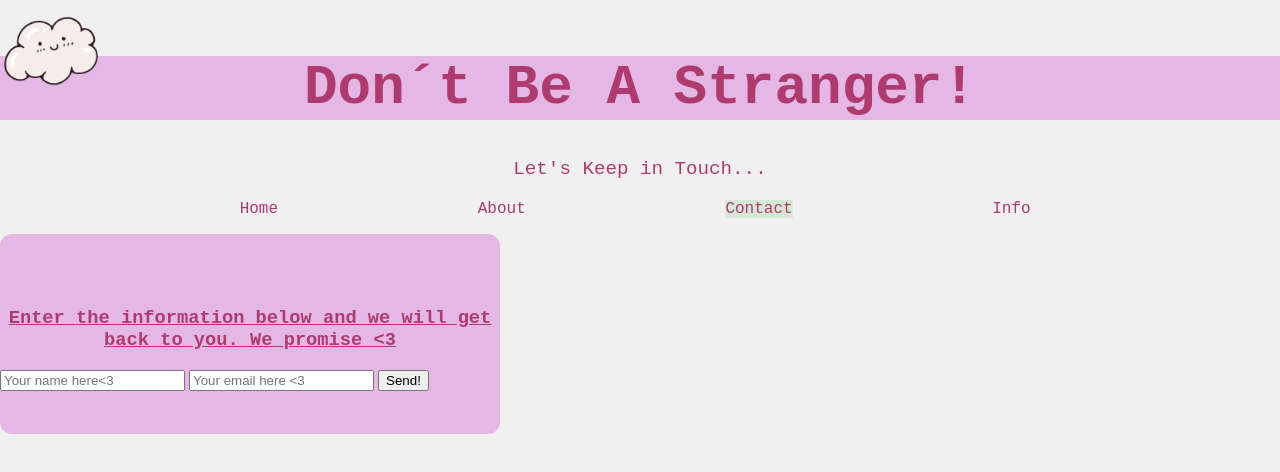
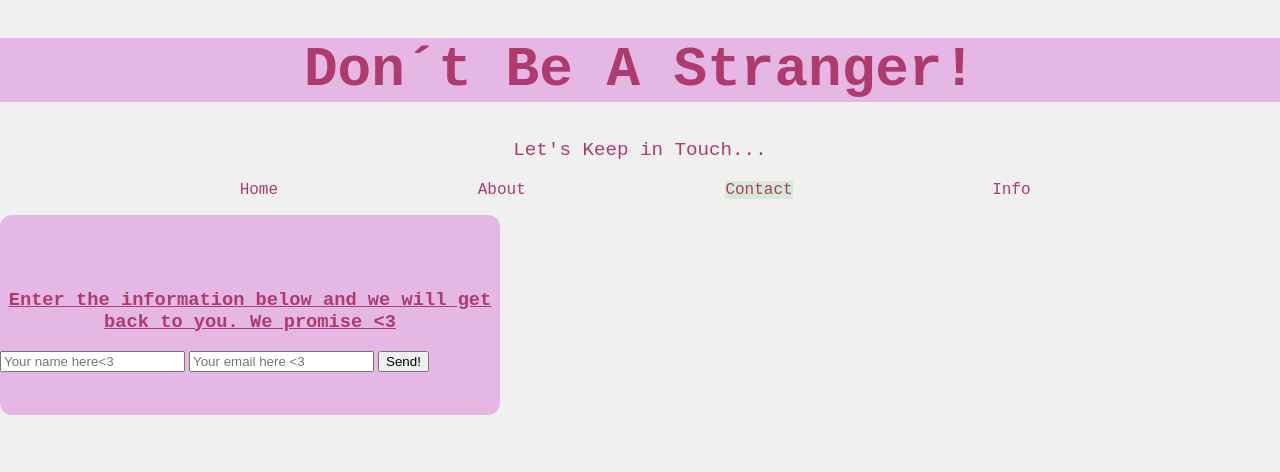
Before and after one commit to svanen99/Node-Assignment, a website: page contact-page.html in a window 1280 px wide. Drawn offline with Linux system fonts and the light colour scheme.

Commit message:
final commit

```diff
--- a/contact-page.html
+++ b/contact-page.html
@@ -8,7 +8,6 @@
 </head>
 <body>
     <header>
-        <img src="./img/9c6a6d09dd7757ddf23bf4b3fd76cbbc-self-esteem-cloud-cute-icon.png" alt="cute cloud">
         <h1>Don´t Be A Stranger!</h1>
         <p>Let's Keep in Touch...</p>
         <nav>
--- a/css/about-styles.css
+++ b/css/about-styles.css
@@ -20,7 +20,6 @@ h1 {
     color: var(--detail-color-green);
     font-family: 'Courier New', Courier, monospace;
     width: 100%;
-    margin-top: -50px;
     background-color: var(--detail-color-yellow);
 }
 
--- a/css/contact-styles.css
+++ b/css/contact-styles.css
@@ -17,7 +17,6 @@ h1 {
     color: var(--detail-color-green);
     font-family: 'Courier New', Courier, monospace;
     width: 100%;
-    margin-top: -50px;
     background-color: var(--detail-color-yellow);
 }
 
--- a/css/info-styles.css
+++ b/css/info-styles.css
@@ -20,7 +20,6 @@ h1 {
     color: var(--detail-color-green);
     font-family: 'Courier New', Courier, monospace;
     width: 100%;
-    margin-top: -50px;
     background-color: var(--detail-color-yellow);
 }
 
--- a/css/main.css
+++ b/css/main.css
@@ -20,7 +20,6 @@ h1 {
     color: var(--detail-color-green);
     font-family: 'Courier New', Courier, monospace;
     width: 100%;
-    margin-top: -50px;
     background-color: var(--detail-color-yellow);
 }
 
```
Also changed, not shown: about-page.html (+0 -1 lines), index.html (+0 -1 lines), index.js (+2 -5 lines), info-page.html (+0 -1 lines), img/9c6a6d09dd7757ddf23bf4b3fd76cbbc-self-esteem-cloud-cute-icon.png (deleted).
